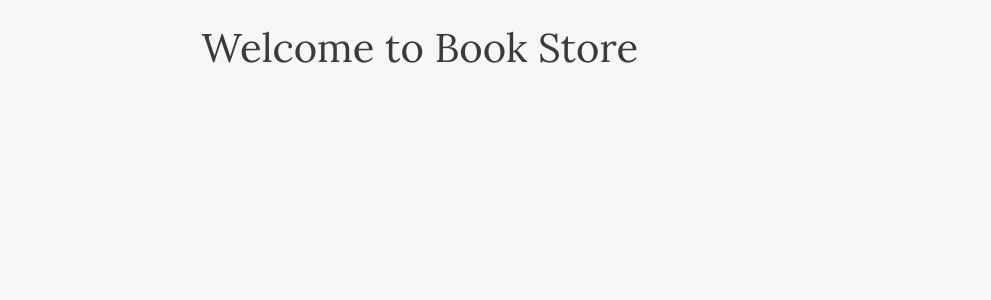
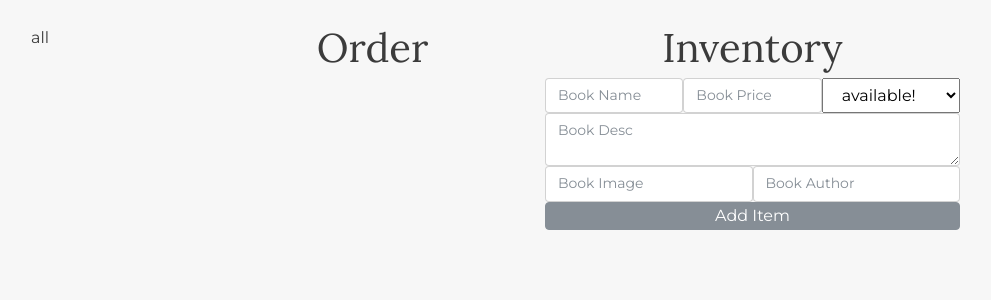
Before and after one commit to jelenamanot/book-store, a React (Create React App) app: page /store/1 in a window 1280 px wide. Shown: the top 300 px of the page, without its empty margins (220-1211 px from the left). Built offline with nearby package versions, Linux system fonts and the light colour scheme.

Commit message:
Adding books to state

```diff
--- /dev/null
+++ b/src/components/AddBookForm.js
@@ -0,0 +1,52 @@
+import React from 'react';
+import '../style/AddBookForm.css';
+
+class AddBookForm extends React.Component {
+
+  createBook(event) {
+    event.preventDefault();
+    const book = {
+      name: this.name.value,
+      price: this.price.value,
+      status: this.status.value,
+      desc: this.desc.value,
+      image: this.image.value,
+      author: this.author.value
+    }
+    this.props.addBook(book);
+    this.bookForm.reset();
+  }
+
+  render() {
+    return (
+      <div className="AddBookForm container">
+        <form
+          ref={(input) => this.bookForm = input}
+          onSubmit={(e) => this.createBook(e)}
+        >
+          <div className="row">
+          <input ref={(input) => this.name = input} type="text" placeholder="Book Name" className=" col-md-4 form-control"/>
+          <input ref={(input) => this.price = input} type="text" placeholder="Book Price"  className=" col-md-4 form-control"/>
+          <select ref={(input) => this.status = input} className="col-md-4">
+            <option value="available">available!</option>
+            <option value="unavailable">not available!</option>
+          </select>
+          </div>
+          <div  className="row">
+            <textarea ref={(input) => this.desc = input} type="text" placeholder="Book Desc"  className="form-control"></textarea>
+          </div>
+          <div className="row">
+          <input ref={(input) => this.image = input} type="text" placeholder="Book Image" className="form-control col-md-6" />
+          <input ref={(input) => this.author = input} type="text" placeholder="Book Author"  className="form-control col-md-6" />
+          </div>
+          <div  className="row">
+            <button type="submit" className="btn btn-secondary col-md-12">Add Item</button>
+          </div>
+
+        </form>
+      </div>
+    );
+  }
+}
+
+export default AddBookForm;
--- a/src/components/App.js
+++ b/src/components/App.js
@@ -1,11 +1,42 @@
-import React, { Component } from 'react';
+import React from 'react';
 import '../style/App.css';
 
-class App extends Component {
+import Order from './Order';
+import Inventory from './Inventory';
+
+class App extends React.Component {
+
+  constructor() {
+    super();
+    this.state = {
+      books: {},
+      order: {}
+    };
+  }
+
+  addBook = (book) => {
+    const books = {...this.state.books};
+    const timestamp = Date.now();
+    books[`book-${timestamp}`] = book;
+    this.setState({ books });
+  }
+
   render() {
     return (
       <div className="App container">
-        <h1>Welcome to Book Store</h1>
+
+        <div className="row">
+          <div className="col-md-4">
+            <p>all</p>
+          </div>
+          <div className="col-md-3">
+            <Order />
+          </div>
+          <div className="col-md-5">
+            <Inventory addBook={this.addBook} />
+          </div>
+        </div>
+
       </div>
     );
   }
--- /dev/null
+++ b/src/components/Inventory.js
@@ -0,0 +1,17 @@
+import React from 'react';
+import '../style/Inventory.css';
+
+import AddBookForm from './AddBookForm';
+
+class Inventory extends React.Component {
+  render() {
+    return (
+      <div className="Inventory container">
+        <h1>Inventory</h1>
+        <AddBookForm addBook={this.props.addBook} />
+      </div>
+    );
+  }
+}
+
+export default Inventory;
--- /dev/null
+++ b/src/components/Order.js
@@ -0,0 +1,14 @@
+import React from 'react';
+import '../style/Order.css';
+
+class Order extends React.Component {
+  render() {
+    return (
+      <div className="Order container">
+        <h1>Order</h1>
+      </div>
+    );
+  }
+}
+
+export default Order;
--- a/src/components/StorePicker.js
+++ b/src/components/StorePicker.js
@@ -22,6 +22,7 @@ class StorePicker extends React.Component {
             <h2>Please Enter a Store</h2>
             <small className="form-text text-muted">*name of the store is randomly picked</small>
           </div>
+
           <div className="col-md-8">
             <form onSubmit={(e) => this.goToStore(e)}>
               <div className="form-group">
--- a/src/index.css
+++ b/src/index.css
@@ -15,3 +15,7 @@ body {
 h1 {
   font-family: 'Lora', serif;
 }
+
+.btn {
+  cursor: pointer;
+}
--- /dev/null
+++ b/src/style/AddBookForm.css
@@ -0,0 +1,6 @@
+.AddBookForm .form-control {
+  font-size: 14px;
+}
+.AddBookForm .btn {
+  padding: 0.2rem;
+}
--- a/src/style/StorePicker.css
+++ b/src/style/StorePicker.css
@@ -13,7 +13,3 @@
 .StorePicker .col-md-4 {
   border-right: 1px solid #3B3B3B;
 }
-
-.StorePicker button {
-  cursor: pointer;
-}
```
Also changed, not shown: src/style/Inventory.css (added), src/style/Order.css (added). Lines whose indentation alone changed are shown as unchanged.
